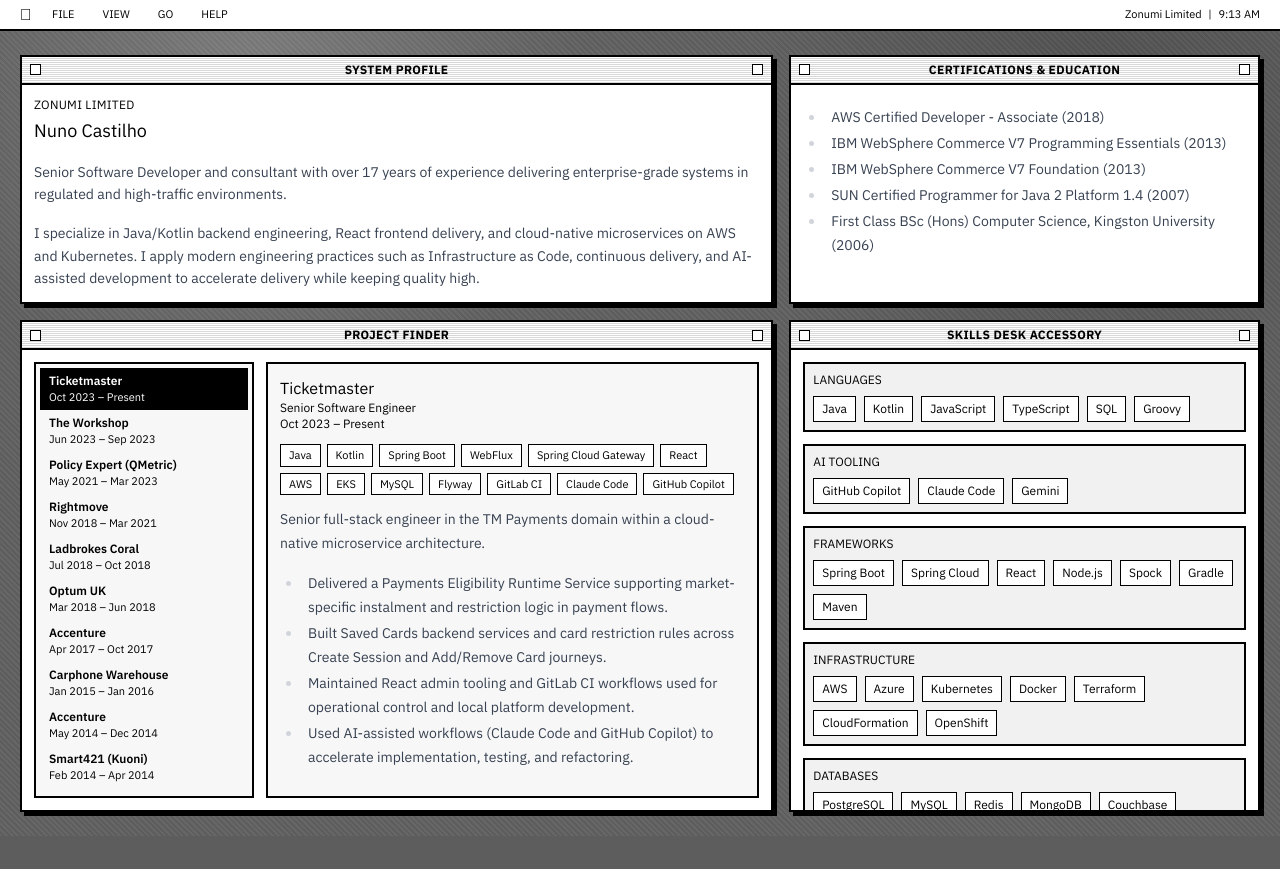
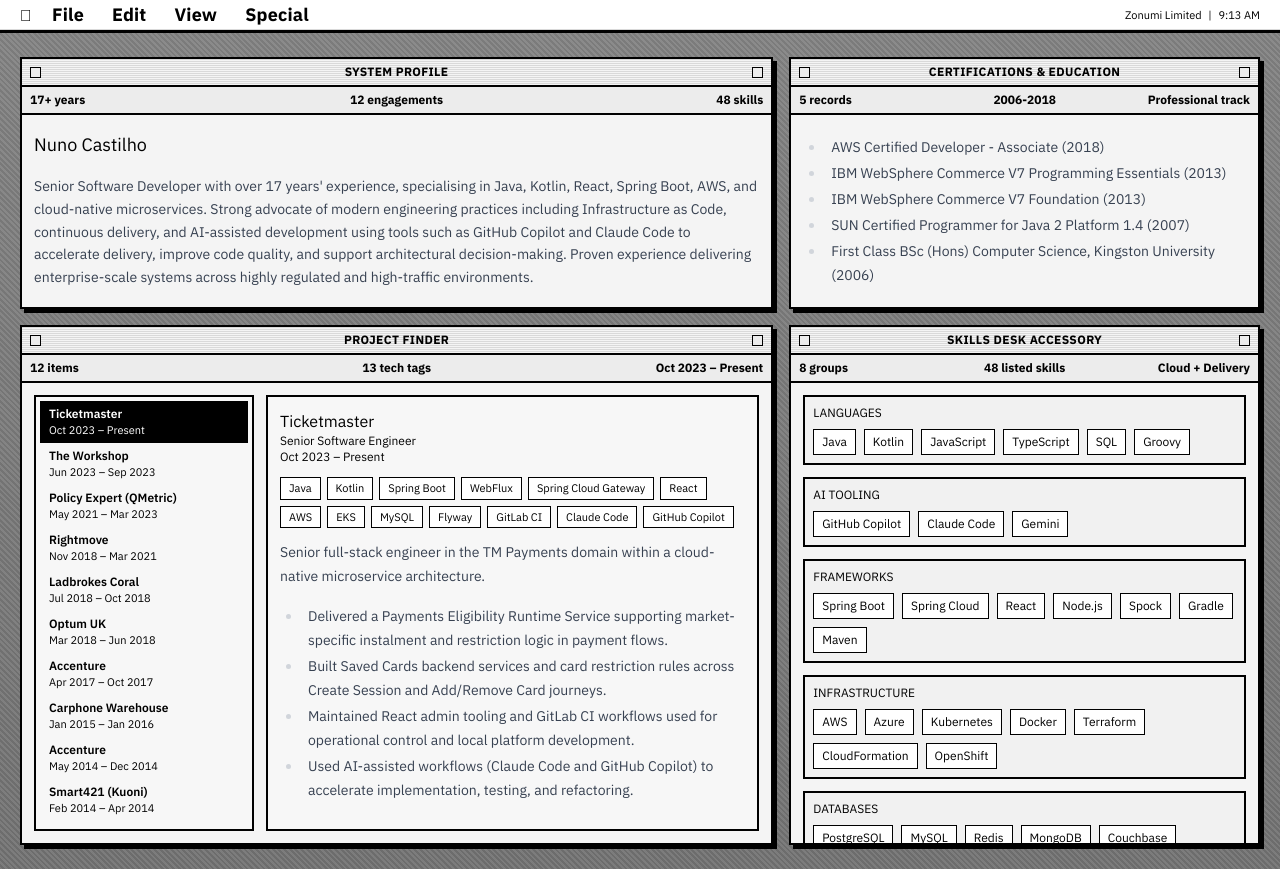
Before and after one commit to zonumi/zonumi-website, a Next.js app: page / in a window 1280 px wide. Before the commit the page ends 836 px from the top, so only its background shows below. Built offline with nearby package versions, Linux system fonts and the light colour scheme.

Commit message:
content: refresh profile summary and workspace styling

```diff
--- a/content/profile.md
+++ b/content/profile.md
@@ -11,9 +11,7 @@ skills:
   CI/CD: ["GitHub Actions", "GitLab CI", "Jenkins", "TeamCity", "Nexus", "SonarQube"]
   Practices: ["Agile", "Microservices", "Event Sourcing", "SOLID", "TDD", "BDD", "Observability"]
 ---
-Senior Software Developer and consultant with over 17 years of experience delivering enterprise-grade systems in regulated and high-traffic environments.
-
-I specialize in Java/Kotlin backend engineering, React frontend delivery, and cloud-native microservices on AWS and Kubernetes. I apply modern engineering practices such as Infrastructure as Code, continuous delivery, and AI-assisted development to accelerate delivery while keeping quality high.
+Senior Software Developer with over 17 years' experience, specialising in Java, Kotlin, React, Spring Boot, AWS, and cloud-native microservices. Strong advocate of modern engineering practices including Infrastructure as Code, continuous delivery, and AI-assisted development using tools such as GitHub Copilot and Claude Code to accelerate delivery, improve code quality, and support architectural decision-making. Proven experience delivering enterprise-scale systems across highly regulated and high-traffic environments.
 
 ## Certifications and Education
 
--- a/src/app/globals.css
+++ b/src/app/globals.css
@@ -16,8 +16,8 @@ body {
   min-height: 100vh;
   color: #000;
   font-family: "Chicago", "Geneva", "Charcoal", "Lucida Grande", sans-serif;
-  background-color: #5d5d5d;
-  background-image: repeating-linear-gradient(45deg, rgba(255, 255, 255, 0.06) 0 2px, transparent 2px 4px);
+  background-color: #777;
+  background-image: repeating-linear-gradient(45deg, rgba(255, 255, 255, 0.085) 0 2px, rgba(0, 0, 0, 0.045) 2px 4px);
 }
 
 ::selection {
@@ -26,20 +26,27 @@ body {
 }
 
 .mac-desktop {
-  background-image:
-    radial-gradient(circle at 20% 10%, rgba(255, 255, 255, 0.18), transparent 26%),
-    radial-gradient(circle at 86% 14%, rgba(0, 0, 0, 0.16), transparent 28%);
+  background-image: linear-gradient(180deg, rgba(255, 255, 255, 0.07), rgba(0, 0, 0, 0.05));
 }
 
 .mac-menu-bar {
   position: sticky;
   top: 0;
   z-index: 40;
+  border-bottom-width: 3px !important;
+  box-shadow: inset 0 -1px 0 #d9d9d9;
+}
+
+.mac-menu-button {
+  font-size: 18px;
+  font-weight: 700;
+  letter-spacing: 0.01em;
+  line-height: 1;
 }
 
 .mac-window {
   border: 2px solid #000;
-  background: #fff;
+  background: #f4f4f4;
   box-shadow: 4px 4px 0 #000;
 }
 
@@ -47,15 +54,9 @@ body {
   display: flex;
   align-items: center;
   gap: 8px;
-  border-bottom: 2px solid #000;
+  border-bottom: 1px solid #000;
   padding: 4px 8px;
-  background: repeating-linear-gradient(
-    180deg,
-    #fff 0,
-    #fff 1px,
-    #d8d8d8 1px,
-    #d8d8d8 2px
-  );
+  background: repeating-linear-gradient(180deg, #d9d9d9 0, #d9d9d9 1px, #f4f4f4 1px, #f4f4f4 2px);
 }
 
 .mac-titlebar h1,
@@ -73,51 +74,40 @@ body {
   width: 11px;
   height: 11px;
   border: 1px solid #000;
-  background: #fff;
+  background: #ececec;
+}
+
+.mac-subbar {
+  display: grid;
+  grid-template-columns: repeat(3, minmax(0, 1fr));
+  border-top: 1px solid #000;
+  border-bottom: 2px solid #000;
+  background: #ececec;
+}
+
+.mac-subbar p {
+  margin: 0;
+  padding: 4px 8px;
+  font-size: 12px;
+  font-weight: 700;
+}
+
+.mac-subbar p:nth-child(2) {
+  text-align: center;
+}
+
+.mac-subbar p:nth-child(3) {
+  text-align: right;
 }
 
 .mac-window-content {
   padding: 12px;
-}
-
-.desktop-icon {
-  display: flex;
-  flex-direction: column;
-  align-items: center;
-  gap: 5px;
-  width: 90px;
-  border: 1px solid transparent;
-  padding: 6px 4px;
-  color: #fff;
-  text-shadow: 1px 1px 0 #000;
-}
-
-.desktop-icon:hover,
-.desktop-icon.selected {
-  border-color: #fff;
-  background: rgba(0, 0, 0, 0.36);
-}
-
-.desktop-icon-glyph {
-  display: grid;
-  place-items: center;
-  width: 34px;
-  height: 34px;
-  border: 2px solid #000;
-  background: #f1f1f1;
-  color: #000;
-  font-size: 20px;
-  text-shadow: none;
-}
-
-.desktop-icon-label {
-  font-size: 11px;
-  line-height: 1;
+  background: #f4f4f4;
 }
 
 .mac-action {
   border: 2px solid #000;
-  background: #fff;
+  background: #efefef;
   padding: 6px 10px;
   font-size: 12px;
   text-transform: uppercase;
@@ -134,22 +124,11 @@ body {
 }
 
 .mac-scroll::-webkit-scrollbar-track {
-  background: #fff;
+  background: #f2f2f2;
   border-left: 1px solid #000;
 }
 
 .mac-scroll::-webkit-scrollbar-thumb {
   border: 1px solid #000;
-  background: #d2d2d2;
+  background: #c7c7c7;
 }
-
-@media (max-width: 768px) {
-  .desktop-icons {
-    overflow-x: auto;
-    padding-bottom: 4px;
-  }
-
-  .desktop-icon {
-    min-width: 90px;
-  }
-}
--- a/src/components/MacDesktop.tsx
+++ b/src/components/MacDesktop.tsx
@@ -5,7 +5,7 @@ import Markdown from "react-markdown";
 import type { Engagement, Profile } from "@/lib/markdown-utils";
 
 type Panel = "about" | "skills" | "engagements" | "contact";
-type MenuKey = "file" | "view" | "go" | "help";
+type MenuKey = "file" | "edit" | "view" | "special";
 
 type MacDesktopProps = {
   profile: Profile;
@@ -29,17 +29,20 @@ const MENU_ITEMS: Record<MenuKey, MenuAction[]> = {
     { label: "Open Engagements", panel: "engagements" },
     { label: "Open Contact", panel: "contact" }
   ],
+  edit: [
+    { label: "Profile Summary", panel: "about" },
+    { label: "Contact Actions", panel: "contact" }
+  ],
   view: [
-    { label: "Profile Summary", panel: "about" },
-    { label: "Core Skills", panel: "skills" },
-    { label: "Client Timeline", panel: "engagements" }
+    { label: "Project Finder", panel: "engagements" },
+    { label: "Skills Desk Accessory", panel: "skills" },
+    { label: "System Profile", panel: "about" }
   ],
-  go: [
-    { label: "Email Zonumi", panel: "contact" },
+  special: [
+    { label: "Email Nuno", panel: "contact" },
     { label: "LinkedIn", href: LINKEDIN_URL },
     { label: "GitHub", href: GITHUB_URL }
-  ],
-  help: [{ label: "How To Use", panel: "about" }]
+  ]
 };
 
 export function MacDesktop({ profile, engagements }: MacDesktopProps) {
@@ -66,6 +69,13 @@ export function MacDesktop({ profile, engagements }: MacDesktopProps) {
     const certifications = profile.content.slice(match.index + heading.length).trim();
     return [summary, certifications];
   }, [profile.content]);
+  const yearsExperience = 17;
+  const skillGroups = Object.keys(profile.skills).length;
+  const totalSkills = Object.values(profile.skills).reduce((sum, skills) => sum + skills.length, 0);
+  const certificationsCount = certificationsContent
+    .split("\n")
+    .filter((line) => line.trim().startsWith("- "))
+    .length;
 
   useEffect(() => {
     const updateClock = () => {
@@ -184,14 +194,14 @@ export function MacDesktop({ profile, engagements }: MacDesktopProps) {
       <header className="mac-menu-bar border-b-2 border-black bg-white px-3 py-1 text-[11px] sm:px-5">
         <div className="mx-auto flex max-w-7xl items-center gap-2 sm:gap-3">
           <span className="text-base leading-none"></span>
-          {(["file", "view", "go", "help"] as MenuKey[]).map((menu) => (
+          {(["file", "edit", "view", "special"] as MenuKey[]).map((menu) => (
             <div key={menu} className="relative" onClick={(event) => event.stopPropagation()}>
               <button
                 type="button"
                 onClick={() => setActiveMenu((current) => (current === menu ? null : menu))}
-                className={`px-2 py-0.5 uppercase ${activeMenu === menu ? "bg-black text-white" : "hover:bg-black hover:text-white"}`}
+                className={`mac-menu-button px-2 py-0.5 ${activeMenu === menu ? "bg-black text-white" : "hover:bg-black hover:text-white"}`}
               >
-                {menu}
+                {menu[0].toUpperCase() + menu.slice(1)}
               </button>
               {activeMenu === menu ? (
                 <div className="absolute left-0 top-[calc(100%+2px)] z-30 w-52 border-2 border-black bg-white p-1 shadow-[3px_3px_0_#000]">
@@ -237,9 +247,13 @@ export function MacDesktop({ profile, engagements }: MacDesktopProps) {
                     <h1>System Profile</h1>
                     <span className="mac-dot" />
                   </div>
+                  <div className="mac-subbar">
+                    <p>{yearsExperience}+ years</p>
+                    <p>{engagements.length} engagements</p>
+                    <p>{totalSkills} skills</p>
+                  </div>
                   <div className="mac-window-content space-y-4">
                     <div>
-                      <p className="text-xs uppercase tracking-wide">{profile.company}</p>
                       <h2 className="mt-1 text-lg">{profile.name}</h2>
                     </div>
                     <div className="prose prose-sm max-w-none prose-headings:font-semibold prose-p:leading-relaxed prose-li:my-0.5 prose-ul:my-2">
@@ -253,6 +267,11 @@ export function MacDesktop({ profile, engagements }: MacDesktopProps) {
                     <span className="mac-dot" />
                     <h2>Certifications & Education</h2>
                     <span className="mac-dot" />
+                  </div>
+                  <div className="mac-subbar">
+                    <p>{certificationsCount} records</p>
+                    <p>2006-2018</p>
+                    <p>Professional track</p>
                   </div>
                   <div className="mac-window-content">
                     {certificationsContent ? (
@@ -271,6 +290,11 @@ export function MacDesktop({ profile, engagements }: MacDesktopProps) {
                     <h2>Project Finder</h2>
                     <span className="mac-dot" />
                   </div>
+                  <div className="mac-subbar">
+                    <p>{engagements.length} items</p>
+                    <p>{selectedEngagement?.technologies.length ?? 0} tech tags</p>
+                    <p>{selectedEngagement?.period ?? "No period"}</p>
+                  </div>
                   <div className="mac-window-content h-[320px] xl:h-[460px]">{renderProjectFinder(true)}</div>
                 </section>
 
@@ -279,6 +303,11 @@ export function MacDesktop({ profile, engagements }: MacDesktopProps) {
                     <span className="mac-dot" />
                     <h2>Skills Desk Accessory</h2>
                     <span className="mac-dot" />
+                  </div>
+                  <div className="mac-subbar">
+                    <p>{skillGroups} groups</p>
+                    <p>{totalSkills} listed skills</p>
+                    <p>Cloud + Delivery</p>
                   </div>
                   <div className="mac-scroll mac-window-content h-[320px] overflow-y-scroll xl:h-[460px]">{renderSkills()}</div>
                 </section>
@@ -291,6 +320,29 @@ export function MacDesktop({ profile, engagements }: MacDesktopProps) {
                 <h1>{panelTitle}</h1>
                 <span className="mac-dot" />
               </div>
+              <div className="mac-subbar">
+                {activePanel === "skills" ? (
+                  <>
+                    <p>{skillGroups} groups</p>
+                    <p>{totalSkills} listed skills</p>
+                    <p>Capability index</p>
+                  </>
+                ) : null}
+                {activePanel === "engagements" ? (
+                  <>
+                    <p>{engagements.length} contracts</p>
+                    <p>{selectedEngagement?.technologies.length ?? 0} tech tags</p>
+                    <p>{selectedEngagement?.client ?? "No selection"}</p>
+                  </>
+                ) : null}
+                {activePanel === "contact" ? (
+                  <>
+                    <p>3 quick actions</p>
+                    <p>Email + LinkedIn + GitHub</p>
+                    <p>Response ready</p>
+                  </>
+                ) : null}
+              </div>
               <div className="mac-window-content">
                 {activePanel === "skills" ? renderSkills() : null}
 
@@ -298,7 +350,7 @@ export function MacDesktop({ profile, engagements }: MacDesktopProps) {
 
                 {activePanel === "contact" ? (
                   <div className="space-y-4 text-sm">
-                    <p>Use menu commands or quick actions below to contact Zonumi.</p>
+                    <p>Use menu commands or quick actions below to contact Nuno.</p>
                     <div className="flex flex-wrap gap-2">
                       <button type="button" onClick={handleCopyEmail} className="mac-action">
                         {copiedEmail ? "Email Copied" : "Copy Email"}
```
